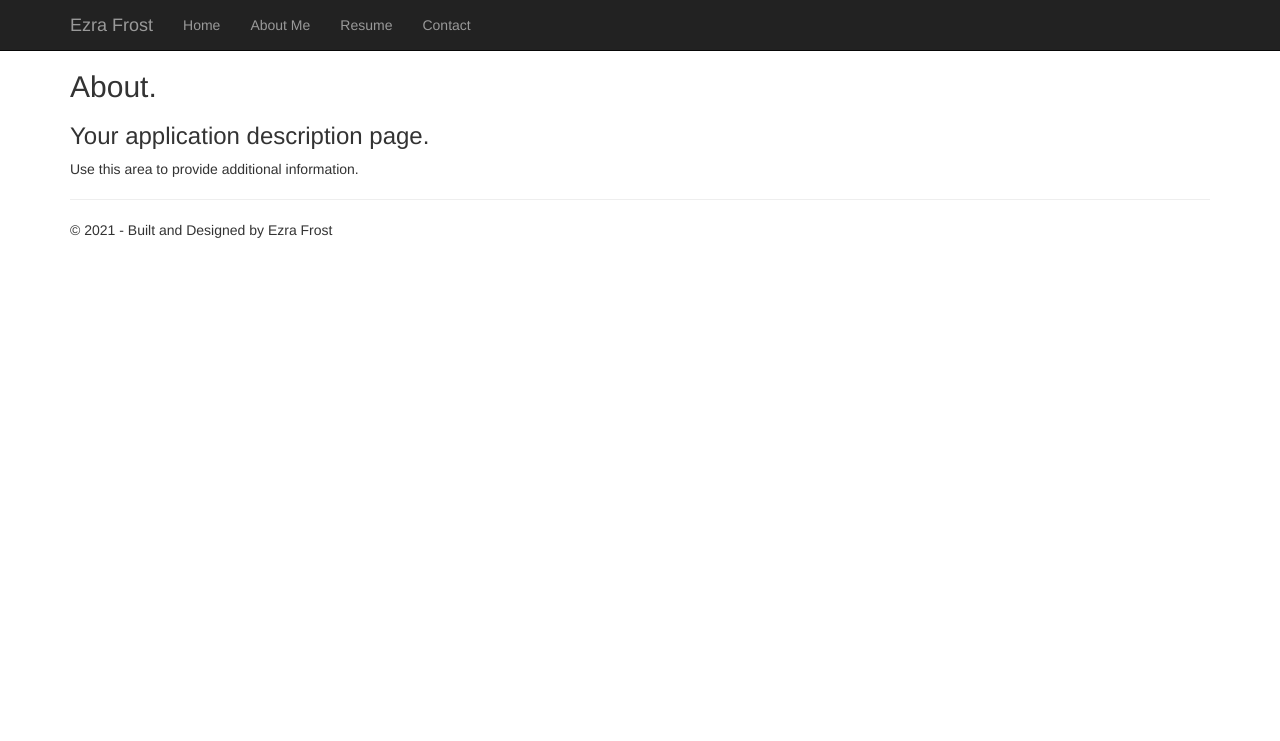
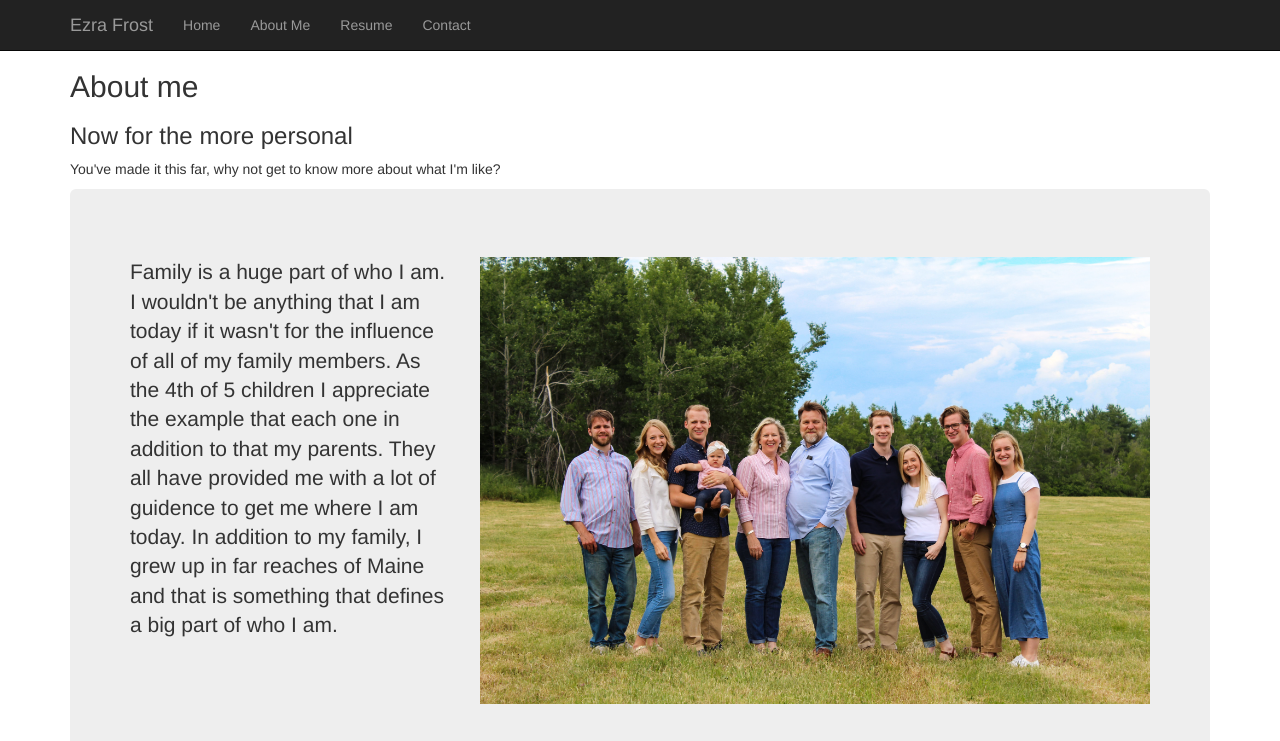
Before and after one commit to ezrafrost7/FrostWebpage, a Django app: page /about/ in a window 1280 px wide. Shown: the top 741 px of the page. Before the commit the page ends 238 px from the top, so only its background shows below. Run offline with Django 3.2, Linux system fonts and the light colour scheme; some libraries are stand-ins or nearby versions.

Commit message:
finished the about page, most of the content is done

```diff
--- a/app/static/app/content/site.css
+++ b/app/static/app/content/site.css
@@ -50,3 +50,8 @@ input[type="checkbox"].input-validation-error {
 .validation-summary-valid {
     display: none;
 }
+
+div.body-padding {
+    padding-bottom:20px;
+    padding-top:20px;
+}
--- a/app/templates/app/about.html
+++ b/app/templates/app/about.html
@@ -2,9 +2,48 @@
 
 {% block content %}
 
-<h2>{{ title }}.</h2>
+<h2>{{ title }}</h2>
 <h3>{{ message }}</h3>
 
-<p>Use this area to provide additional information.</p>
+<p>You've made it this far, why not get to know more about what I'm like?</p>
+
+<div class="jumbotron">
+    <div class="row body-padding">
+        <div class="col-md-4">
+            <p>Family is a huge part of who I am. I wouldn't be anything that I am today if it wasn't for the
+            influence of all of my family members. As the 4th of 5 children I appreciate the example that each one
+            in addition to that my parents. They all have provided me with a lot of guidence to get me where I am today.
+            In addition to my family, I grew up in far reaches of Maine and that is something that defines a big part
+            of who I am. </p>
+        </div>
+        <div class="col-md-8">
+            <img src="../../static/app/img/family.JPG" width="100%"/>
+        </div>
+    </div>
+    <div class="row body-padding">
+        <div class="col-md-4">
+            <img src="../../static/app/img/climb.jpg" width="100%"/>
+        </div>
+        <div class="col-md-8">
+            <p>
+                I like to live by the motto: "Work hard, play hard", so whenever I'm not busy with school work or a
+                paying job, I try to be doing the things that I love. I really enjoy being outside whenever I can, and
+                being as active as I can be. Rock climbing, canyoneering, backpacking, and just travelling in general
+                are some of my favorite things to do.  The cold doesn't even scare me! During the winter I enjoy
+                snowshoeing and skiing. I try to find any reason I can to get outside, be active, and enjoy what nature
+                has to offer.
+
+            </p>
+            <p>
+                Some of my favorite travel experiences have been backpacking through Denali National Park in Alaska,
+                canyoneering through Old Bill Canyon in Red Rocks Nation Conservation, and backcountry skiing through
+                some of the best snow on earth in Utah. Despite all of these trips, there are a lot of times where
+                there is nothing better than sitting at home and watching a movie.
+            </p>
+        </div>
+    </div>
+</div>
+
+<img src="../../static/app/img/pano.jpg" width="100%"/>
 
 {% endblock %}
--- a/app/templates/app/index.html
+++ b/app/templates/app/index.html
@@ -5,7 +5,7 @@
 <div class="jumbotron">
     <div class="row">
         <div class="col-md-8">
-            <h1 class="col-md-8">Welcome</h1>
+            <h2 class="col-md-8">Welcome</h2>
             <p class="lead col-md-8">I've created this website in order to help others get to know me and what I can do in a different way.</p>
             <p class="lead col-md-8">Feel free to stay a while and enjoy everything that I have put into this website.
             For questions and other inquiries, please feel free to contact me. You can find my contact info on the
--- a/app/views.py
+++ b/app/views.py
@@ -38,8 +38,8 @@ def about(request):
         request,
         'app/about.html',
         {
-            'title':'About',
-            'message':'Your application description page.',
+            'title':'About me',
+            'message':'Now for the more personal',
             'year':datetime.now().year,
         }
     )
```
Also changed, not shown: app/static/app/img/family.JPG (added), 2 other files.
